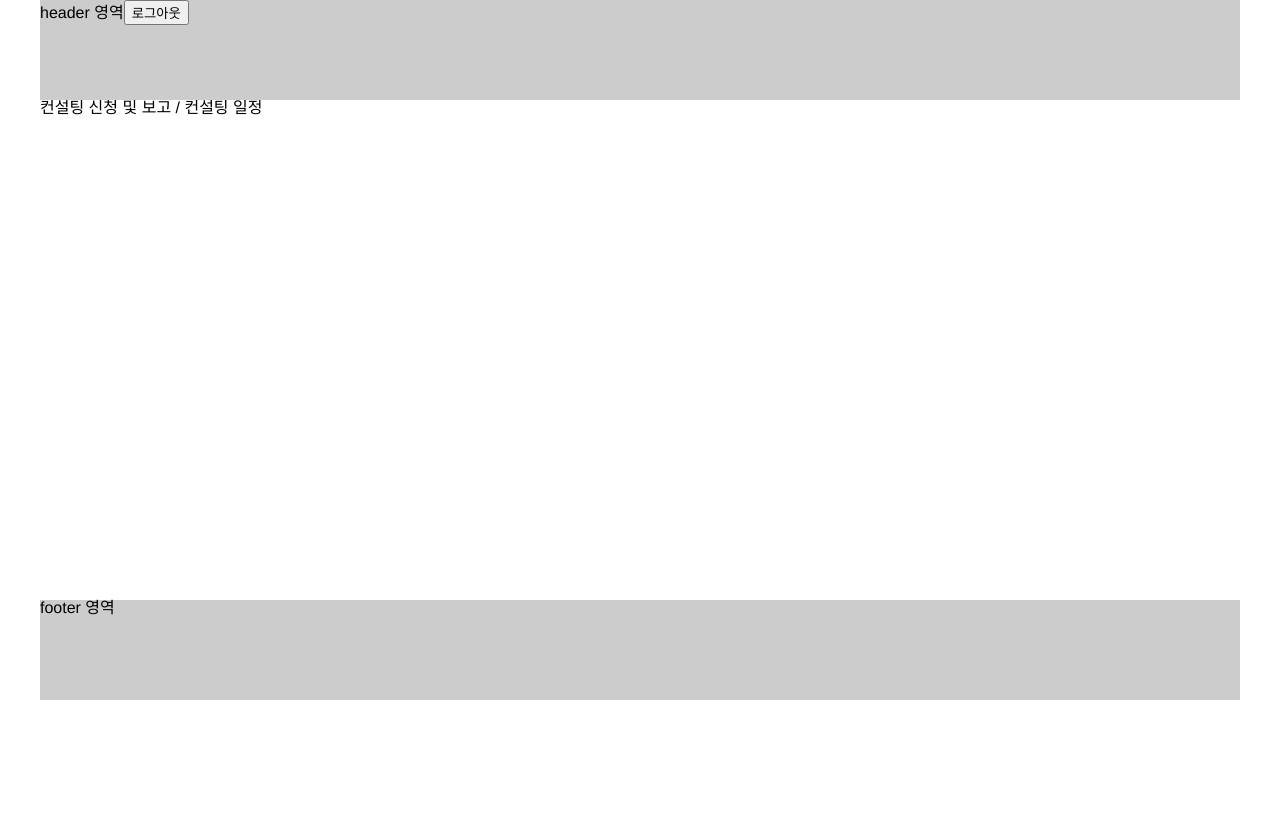
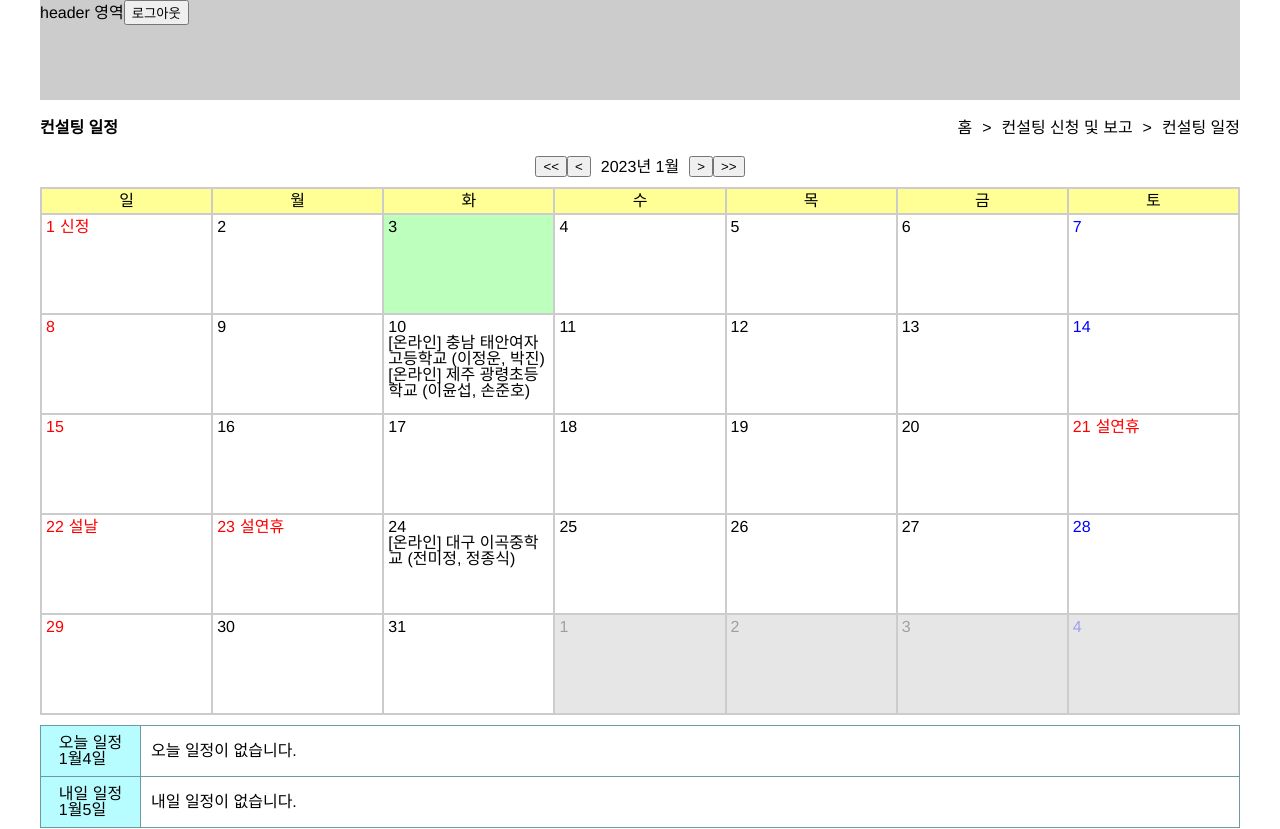
Before and after one commit to kyung-doo/kice, a React (Create React App) app: page /consulting-apply/consulting-schedule in a window 1280 px wide. Shown: the top 829 px of the page. Before the commit the page ends 800 px from the top, so only its background shows below. Built offline with nearby package versions, Linux system fonts and the light colour scheme; sample sign-in values are in the browser's storage.

Commit message:
컨설팅 신청

```diff
--- a/src/FileList.tsx
+++ b/src/FileList.tsx
@@ -73,26 +73,26 @@ const FileList: FC = () => {
                   <td>컨설팅 일정</td>
                   <td></td>
                   <td><a href="/consulting-apply/consulting-schedule" target="_blank">/consulting-apply/consulting-schedule</a></td>
-                  <td></td>
+                  <td>임시완료</td>
                   <td></td>
                </tr>
                <tr>
                   <td rowSpan={3}>신청</td>
                   <td>컨설팅 신청 인트로</td>
                   <td><a href="/consulting-apply/apply-main" target="_blank">/consulting-apply/apply-main</a></td>
-                  <td></td>
+                  <td>임시완료</td>
                   <td></td>
                </tr>
                <tr>
                   <td>컨설팅 신청</td>
                   <td><a href="/consulting-apply/apply-write" target="_blank">/consulting-apply/apply-write</a></td>
-                  <td></td>
-                  <td></td>
+                  <td>임시완료</td>
+                  <td>유효성 검사 작업할 것</td>
                </tr>
                <tr>
                   <td>컨설팅 신청완료</td>
                   <td><a href="/consulting-apply/apply-comp" target="_blank">/consulting-apply/apply-comp</a></td>
-                  <td></td>
+                  <td>임시완료</td>
                   <td></td>
                </tr>
                <tr>
--- a/src/components/ContentsTitle.tsx
+++ b/src/components/ContentsTitle.tsx
@@ -6,14 +6,13 @@ import styled, { css } from 'styled-components';
 
 export interface Props extends HTMLProps<HTMLDivElement> {
    /**
-    * 좌측 타이틀
+    * 1depth 타이틀
     */
-    l : string;
+    depth1 : string;
    /**
-    * 우측 텍스트
+    * 2depth 타이틀
     */
-    r : string;
-
+    depth2 : string;
 }
 
 /**
@@ -25,11 +24,11 @@ const ContentsTitle: FC<Props & {as?: any}> = ({
 }) => {
    return (
       <Styled.ContentsTitle className={className} {...props}>
-         <h2>{props.l}</h2>
+         <h2>{props.depth2}</h2>
          <ul>
             <li>홈</li>
-            <li>{props.l}</li>
-            <li className="arrowNone">{props.r}</li>
+            <li>{props.depth1}</li>
+            <li className="arrowNone">{props.depth2}</li>
          </ul>
 
       </Styled.ContentsTitle>
--- a/src/components/Scheduler.tsx
+++ b/src/components/Scheduler.tsx
@@ -64,6 +64,12 @@ const Scheduler: FC<Props & {as?: any}> = ({
 
    const [date, ] = useState<Date>(new Date());
    const [dates, setDates] = useState<{year:number, month:number, day: number, type: string, holiday?: string, luna?: string}[]>([]);
+
+   const month = date.getMonth() + 1;
+   const nowDate = date.getDate();
+   const tomorrow =  new Date(date.setDate(date.getDate() + 1));
+   const tDate = tomorrow.getDate();
+   const tMonth = tomorrow.getMonth() + 1;
 
    const setCalendar = ( date: Date ) => {
 
@@ -221,6 +227,21 @@ const Scheduler: FC<Props & {as?: any}> = ({
                   )
                })}
             </div>
+            <ul className="scheduleTable mt10">
+               <li>
+                  <div className="tit">오늘 일정<br/>
+                     {month}월{nowDate}일
+                  </div>
+                  <div className="pl10">오늘 일정이 없습니다.</div>
+               </li>
+               <li>
+                  <div className="tit">
+                     내일 일정<br/>
+                     {tMonth}월{tDate}일
+                  </div>
+                  <div className="pl10">내일 일정이 없습니다.</div>
+               </li>
+        </ul>
          </div>
       </Styled.Scheduler>
    );
@@ -293,6 +314,27 @@ const Styled = {
             }
          }
       }
+      .scheduleTable{
+         li{
+            border: 1px solid #6c9a9e;
+            display:flex;
+            &:first-child{
+               border-bottom: none;
+            }
+            .tit{
+               border-right: 1px solid #6c9a9e;
+               background: #b7fdff;
+               height: 50px;
+               width: 100px;
+            }
+            > div{
+               display: flex;
+               align-items: center;
+               justify-content: center;
+            }
+
+         }
+      }
 
    `,
 }
--- a/src/pages/consultingApply/ApplyComp.tsx
+++ b/src/pages/consultingApply/ApplyComp.tsx
@@ -1,17 +1,13 @@
-import { FC, useCallback, useState } from "react";
+import { FC } from "react";
 import styled from 'styled-components';
 import Button from "../../components/Button";
 import ContentsTitle from "../../components/ContentsTitle";
 import withLayout from "../../layout/withLayout";
 
-
-
-
 const ApplyComp: FC = () => {
-
    return (
       <Styled.ApplyMain>
-         <ContentsTitle l={'컨설팅 신청'} r={'컨설팅 신청 및 보고'} />
+         <ContentsTitle depth2={'컨설팅 신청'} depth1={'컨설팅 신청 및 보고'} />
          <div className="pt60">
             <p>정상적으로 제출되었습니다.<br/>
             신청해주신 내용에 적합한<br/>
@@ -26,11 +22,9 @@ const ApplyComp: FC = () => {
    );
 }
 
-
 const Styled = {
    ApplyMain: styled.div`
          text-align: center;
-
    `,
 }
 
--- a/src/pages/consultingApply/ApplyMain.tsx
+++ b/src/pages/consultingApply/ApplyMain.tsx
@@ -12,7 +12,7 @@ const ApplyMain: FC = () => {
 
    return (
       <Styled.ApplyMain>
-         <ContentsTitle l={'컨설팅 신청'} r={'컨설팅 신청 및 보고'} />
+         <ContentsTitle depth2={'컨설팅 신청'} depth1={'컨설팅 신청 및 보고'} />
          <Styled.ContentsBody>
             <Button className="download">소개 리플렛 다운받기</Button>
             <h3>학생평가 컨설팅이란?</h3>
--- a/src/pages/consultingApply/ApplyWrite.tsx
+++ b/src/pages/consultingApply/ApplyWrite.tsx
@@ -56,7 +56,7 @@ const ApplyWrite: FC = () => {
 
    return (
       <Styled.ApplyWrite>
-         <ContentsTitle l={'컨설팅 신청'} r={'컨설팅 신청 및 보고'} />
+         <ContentsTitle depth2={'컨설팅 신청'} depth1={'컨설팅 신청 및 보고'} />
          <div className="pt30 pb30">
             <h4 className="mb20">학교정보</h4>
             <table className="mb20">
@@ -247,13 +247,13 @@ const Styled = {
       table{
          width: 100%;
          tr{
-            border: 1px solid;
+            border: 1px solid #035d00;
          }
          th{
-            background: #eee;
+            background: #dcf1df;
          }
          td,th{
-            border-right: 1px solid;
+            border-right: 1px solid #035d00;
             padding: 10px;
          }
       }
--- a/src/pages/consultingApply/ConsultingSchedule.tsx
+++ b/src/pages/consultingApply/ConsultingSchedule.tsx
@@ -1,15 +1,73 @@
 import { FC, useCallback, useState } from "react";
 import styled from 'styled-components';
+import ContentsTitle from "../../components/ContentsTitle";
+import Scheduler from "../../components/Scheduler";
 import withLayout from "../../layout/withLayout";
 
 
 
 
 const ConsultingSchedule: FC = () => {
+      // 스케쥴 데이터
+      const [schduleData, setScheduleData] = useState<any[]>([
+         {
+            date: '2023/01/10',
+            lists: [
+               {
+                  scheduleId: '0',
+                  date: '일시 1월 10일 (화) 15:00 ~ 16:00',
+                  title: '[온라인] 충남 태안여자고등학교 (이정운, 박진)',
+                  consultant: '전미정, 전종식',
+                  teacher: '김지숙 선생님'
+               },
+               {
+                  scheduleId: '1',
+                  date: '일시 1월 10일 (화) 15:00 ~ 16:00',
+                  title: '[온라인] 제주 광령초등학교 (이윤섭, 손준호)',
+                  consultant: '전미정, 전종식',
+                  teacher: '김지숙 선생님'
+               }
+            ]
+         },
+         {
+            date: '2023/01/24',
+            lists: [
+               {
+                  scheduleId: '3',
+                  date: '일시 1월 24일 (화) 15:00 ~ 16:00',
+                  title: '[온라인] 대구 이곡중학교 (전미정, 정종식)',
+                  consultant: '전미정, 전종식',
+                  teacher: '김지숙 선생님'
+               }
+            ]
+         }
+      ]);
+
+
+
+   const onChangeDate = useCallback(( year: number, month: number )=> {
+      console.log('달력 변경 year: ', year, 'month: ', month);
+      // ajax 처리후 setScheduleData 변경
+   },[]);
+
+   const onClickSchedule = useCallback(( scheduleId: string ) => {
+      console.log('스케쥴 클릭: ', scheduleId);
+   },[]);
 
    return (
       <Styled.ConsultingSchedule>
-         컨설팅 신청 및 보고 / 컨설팅 일정
+         <ContentsTitle depth2={'컨설팅 일정'} depth1={'컨설팅 신청 및 보고'} />
+         <div className="pb30">
+            {schduleData &&
+               <Scheduler
+                  scheduleData={schduleData}
+                  onChangeDate={onChangeDate}
+                  onClickSchedule={onClickSchedule}
+               />
+            }
+
+         </div>
+
       </Styled.ConsultingSchedule>
    );
 }
```
